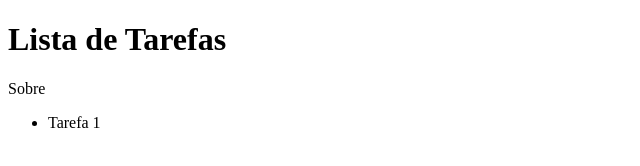
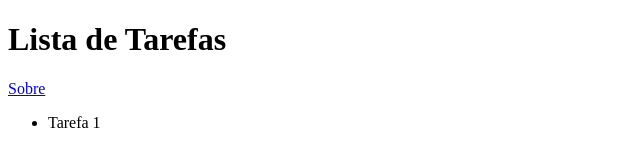
Before and after one commit to AndersonRE25/Lista-de-Tarefas, a plain HTML site: page index.html in a window 1280 px wide. Shown: the full height of the page, 0-640 px from the left. Drawn offline with Linux system fonts and the light colour scheme.

Commit message:
menu principal

```diff
--- a/index.html
+++ b/index.html
@@ -9,7 +9,7 @@
     <header>
         <h1>Lista de Tarefas</h1>
         <nav>
-            <a href-"sobre.html">Sobre</a>
+            <a href="sobre.html">Sobre</a>
         </nav>
     </header>
 
```
